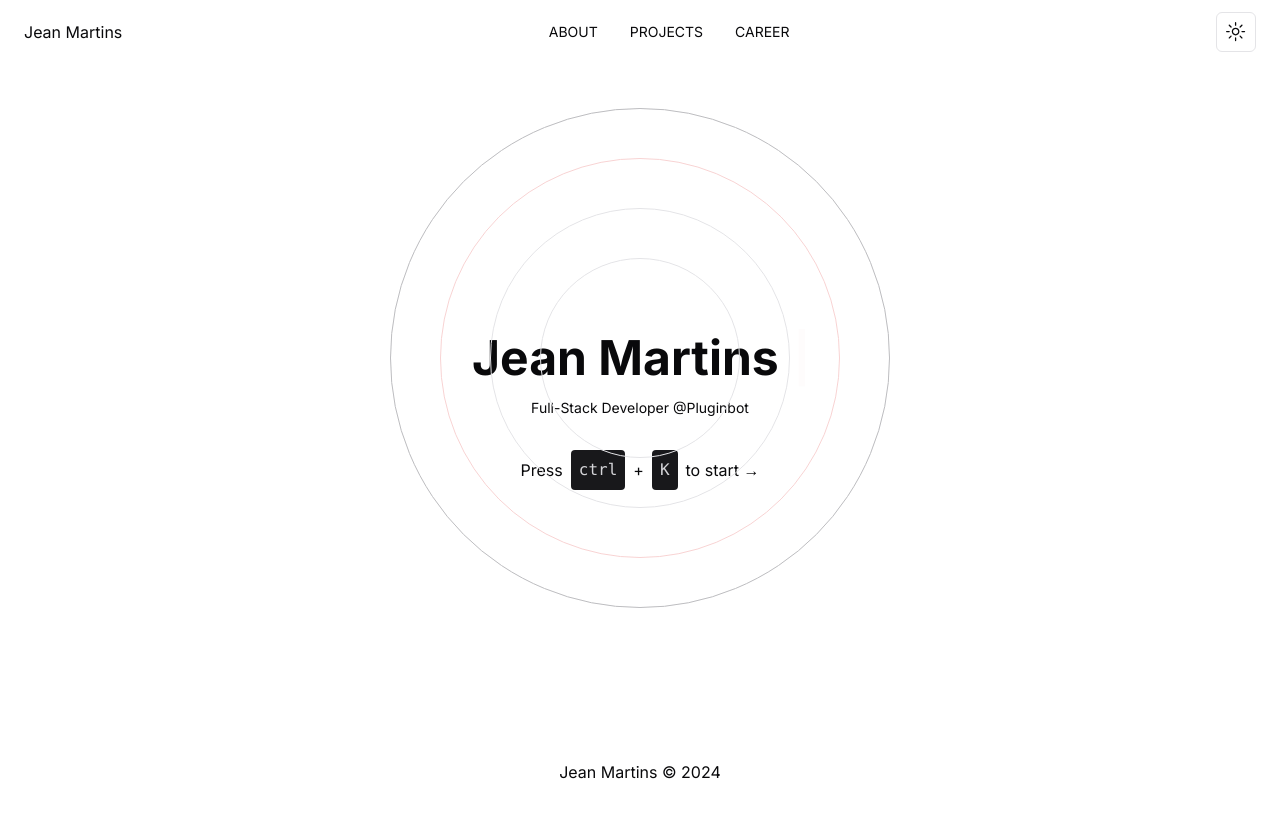
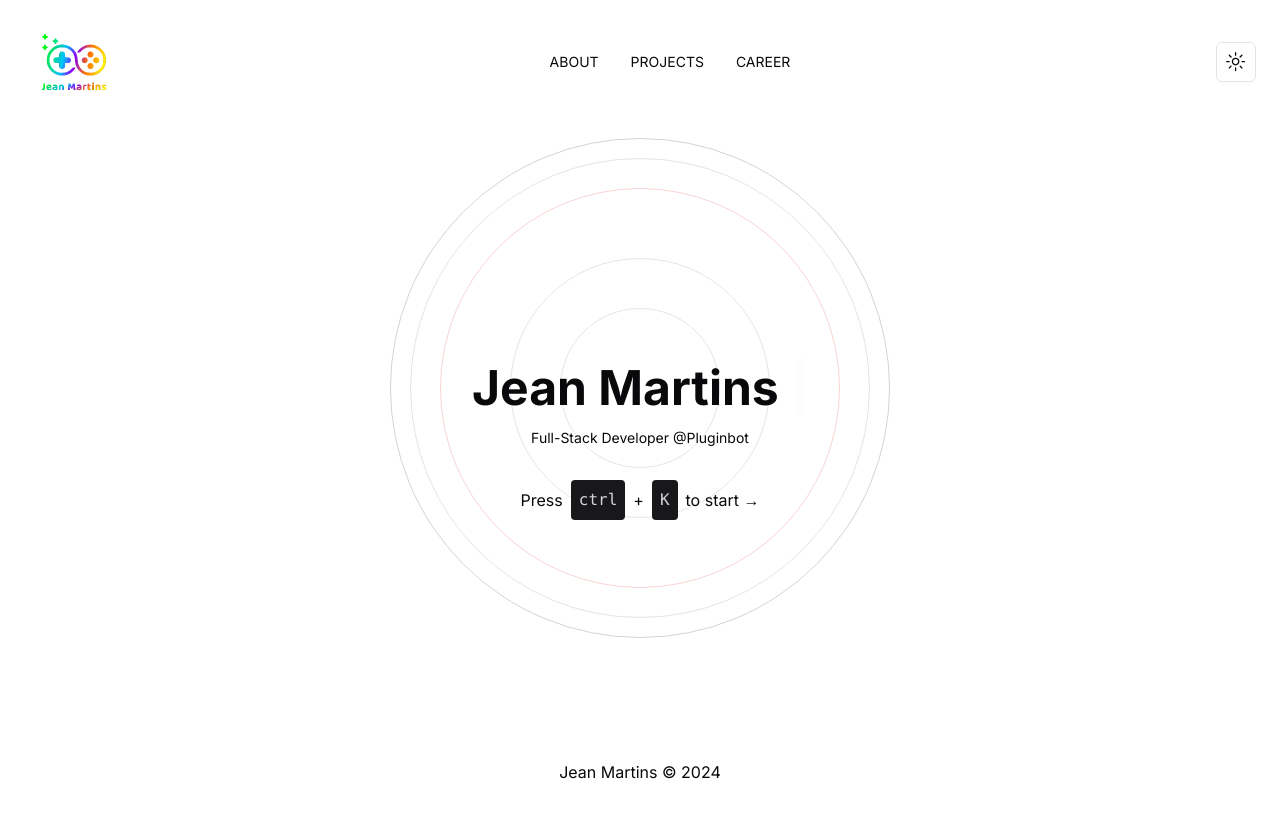
Before and after one commit to jeanmrtns/portifolio-v2, a Next.js app: page / in a window 1280 px wide. Shown: the top 818 px of the page. Built offline with nearby package versions, Linux system fonts and the light colour scheme.

Commit message:
fix: add logo and fix z-index

```diff
--- a/src/components/background-circles.tsx
+++ b/src/components/background-circles.tsx
@@ -3,7 +3,7 @@ import { motion } from 'framer-motion'
 export function BackgroundCircles() {
   return (
     <motion.div
-      className="relative hidden lg:flex justify-center items-center"
+      className="relative hidden lg:flex justify-center items-center -z-30"
       initial={{
         opacity: 0,
       }}
@@ -16,9 +16,9 @@ export function BackgroundCircles() {
         duration: 2.5,
       }}
     >
-      <div className="absolute border dark:border-zinc-800 rounded-full h-[200px] w-[200px] mt-20 animate-ping" />
-      <div className="absolute border dark:border-zinc-800 rounded-full h-[300px] w-[300px] mt-20 animate-ping" />
-      <div className="absolute border dark:border-zinc-800 rounded-full h-[500px] w-[500px] mt-20 animate-ping" />
+      <div className="absolute border dark:border-zinc-800 rounded-full h-[160px] w-[160px] mt-20 animate-ping" />
+      <div className="absolute border dark:border-zinc-800 rounded-full h-[260px] w-[260px] mt-20 animate-ping" />
+      <div className="absolute border dark:border-zinc-800 rounded-full h-[460px] w-[460px] mt-20 animate-ping" />
       <div className="absolute border rounded-full border-red-600 opacity-20  animate-pulse h-[400px] w-[400px] mt-20" />
       <div className="absolute border rounded-full border-zinc-800 opacity-20  animate-pulse h-[500px] w-[500px] mt-20" />
     </motion.div>
--- a/src/components/cmdk.tsx
+++ b/src/components/cmdk.tsx
@@ -32,7 +32,8 @@ export function Cmdk() {
           exit={{ opacity: 0 }}
           transition={{ ease: 'easeInOut', duration: 0.75 }}
           htmlFor="homeCmdk"
-          className="flex items-center justify-center gap-2 z-[1000]"
+          className="flex items-center justify-center gap-2 z-[99999999]"
+          onClick={() => setIsCmdkOpen(true)}
         >
           Press{' '}
           <kbd className="bg-primary rounded px-2 py-2 text-zinc-300 dark:text-zinc-900">
--- a/src/components/header.tsx
+++ b/src/components/header.tsx
@@ -1,11 +1,15 @@
 import { ToggleThemeButton } from './toggle-theme'
 import { HeaderLink } from './header-link'
 import Link from 'next/link'
+import Image from 'next/image'
+import logoImg from '@/assets/logo.png'
 
 export function Header() {
   return (
-    <header className="flex items-center justify-between px-6 py-3 justify-self-start self-start w-full">
-      <Link href="/">Jean Martins</Link>
+    <header className="flex items-center justify-between px-6 py-3 justify-self-start self-start w-full z-[9999]">
+      <Link href="/">
+        <Image src={logoImg} width={100} height={100} alt="Jean Martins logo" />
+      </Link>
 
       <nav className="flex items-center gap-8 uppercase">
         <HeaderLink title="About" href="/about" />
```
Also changed, not shown: src/assets/logo.png (added).
